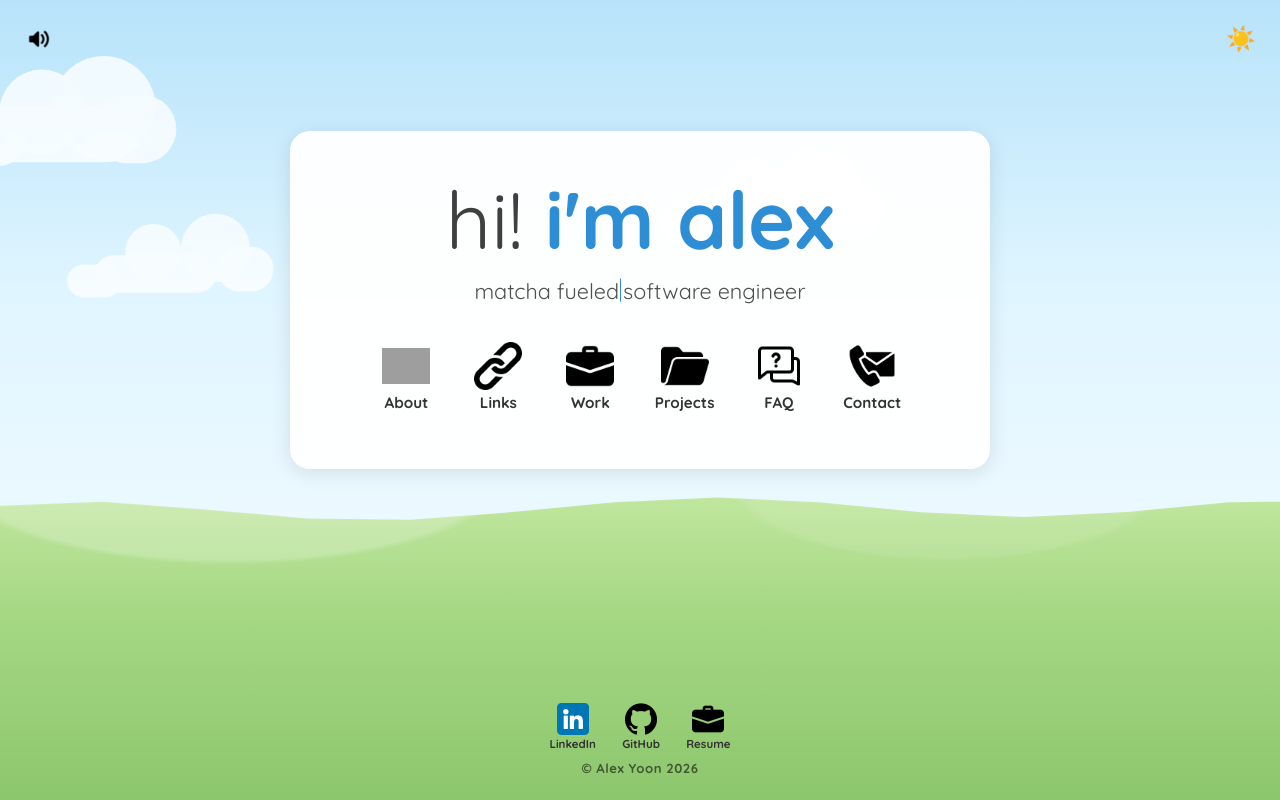
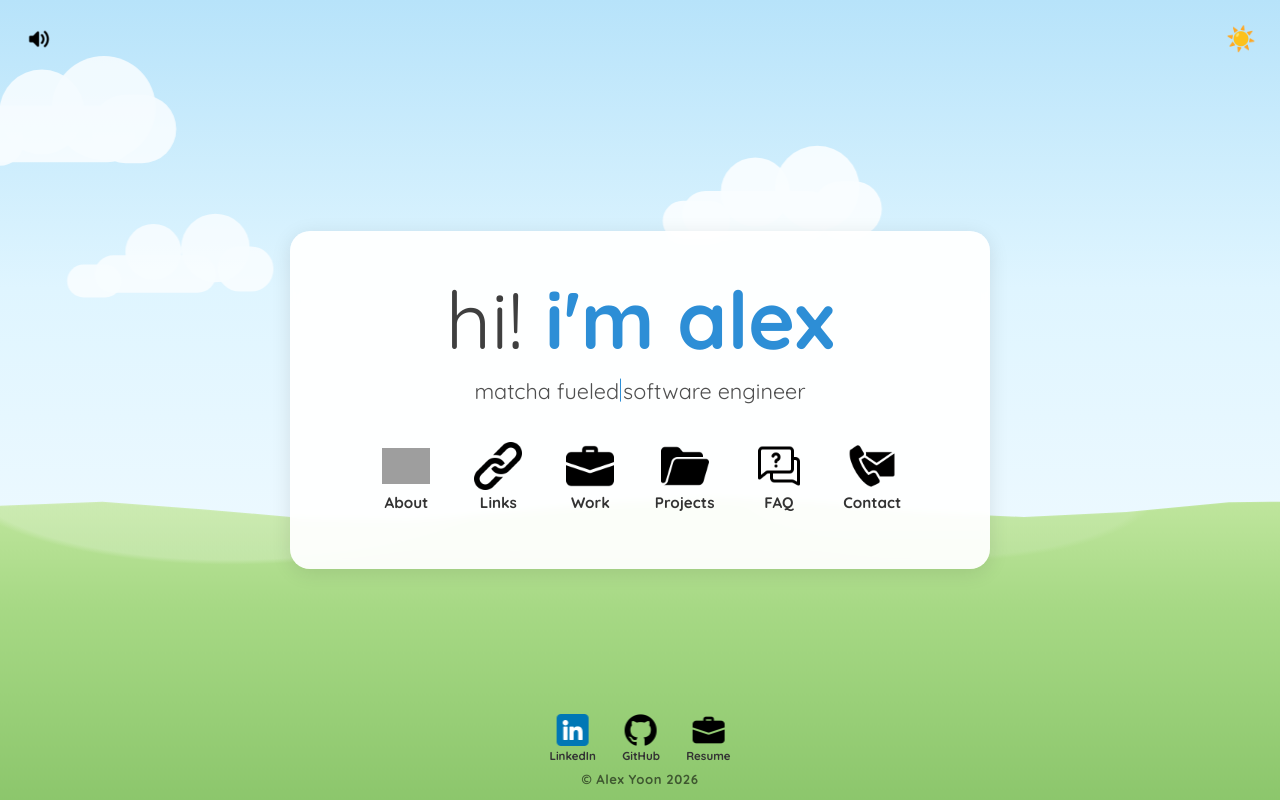
Before and after one commit to yoonalexander/card, a Next.js app: page / in a window 1280 px wide. Built offline with nearby package versions, Linux system fonts and the light colour scheme; grey boxes are pictures that could not be loaded.

Commit message:
Center the main layout and pin the bottom dock

```diff
--- a/app/globals.css
+++ b/app/globals.css
@@ -169,24 +169,25 @@ a {
   min-height: 100svh;
   display: flex;
   flex-direction: column;
-  justify-content: flex-start;
+  justify-content: center;
   align-items: center;
   position: relative;
   z-index: 1;
-  gap: clamp(0.65rem, 2vh, 1.25rem);
-  padding: clamp(4.75rem, 12vw, 6.5rem) 1rem max(1rem, calc(1rem + env(safe-area-inset-bottom)));
+  gap: 1.25rem;
+  padding: clamp(4.75rem, 12vw, 6.5rem) 1rem calc(1.5rem + env(safe-area-inset-bottom));
   box-sizing: border-box;
 }
 
 .bottom-dock {
-  position: relative;
+  position: fixed;
+  left: 50%;
+  bottom: max(0.8rem, env(safe-area-inset-bottom));
   z-index: 3;
   display: flex;
   flex-direction: column;
   align-items: center;
   gap: 0.35rem;
-  margin-top: auto;
-  width: 100%;
+  transform: translateX(-50%);
 }
 
 .site-footer {
@@ -351,7 +352,6 @@ html.dark .cloud-field {
 
 .card {
   position: relative;
-  margin-block: auto;
   padding: clamp(1.5rem, 5vw, 3rem);
   border-radius: clamp(16px, 4vw, 20px);
   box-shadow: var(--card-shadow);
```
